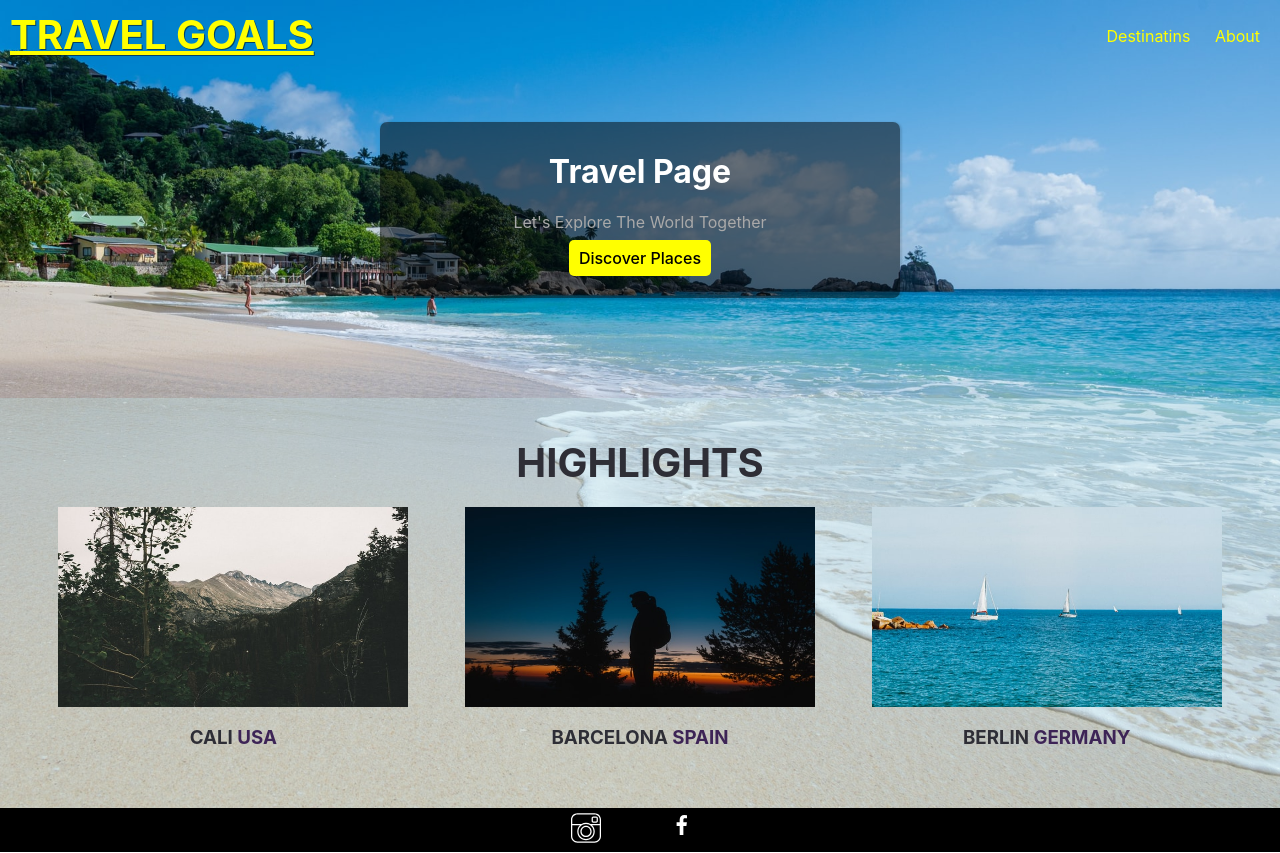
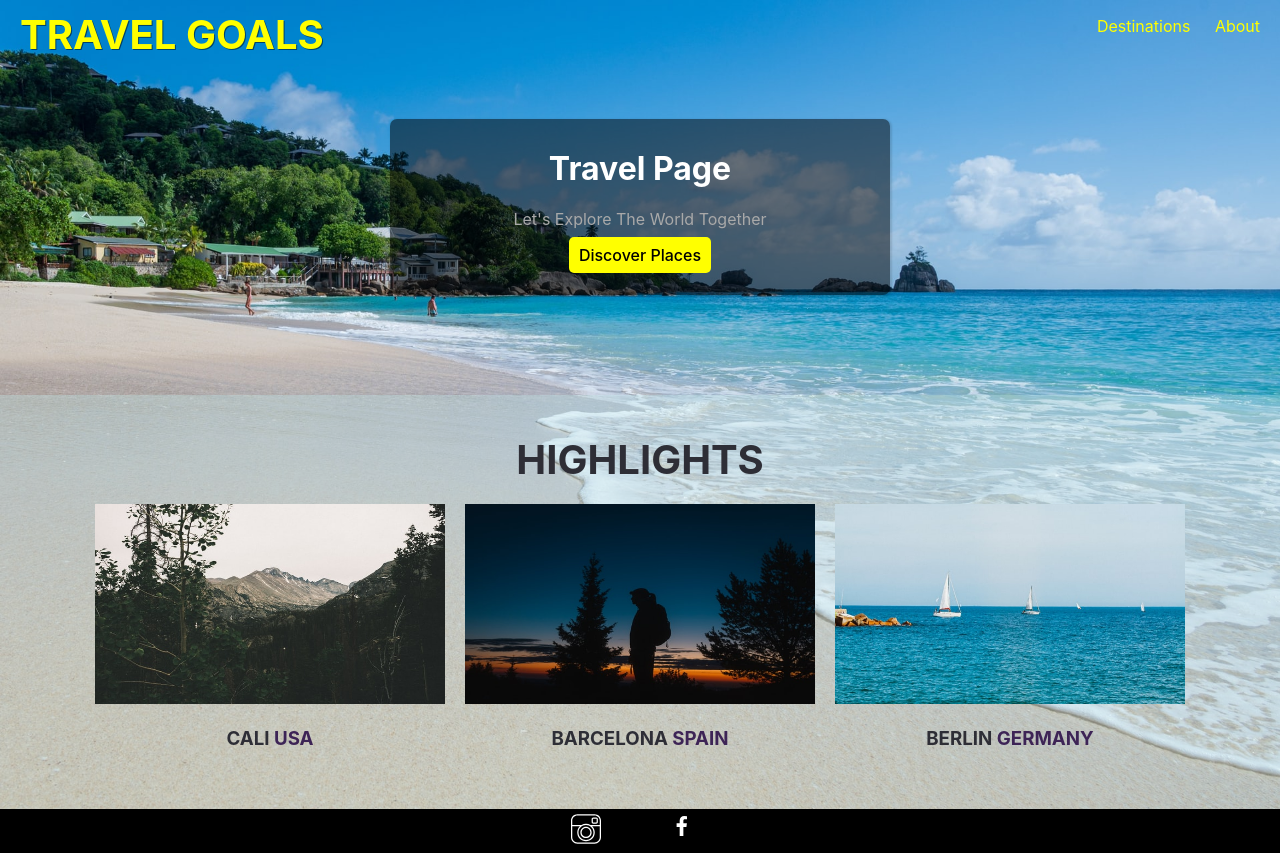
Before and after one commit to Belalsalah74/Travel-Goals, a plain HTML site: page index.html in a window 1280 px wide. Drawn offline with Linux system fonts and the light colour scheme.

Commit message:
refactor

```diff
--- a/index.html
+++ b/index.html
@@ -11,12 +11,12 @@
     <nav class="nav">
       <a class="brand" href="">travel goals</a>
       <ul class="ul">
-        <li class="li"><a href="">destinatins</a></li>
+        <li class="li"><a href="">destinations</a></li>
         <li class="li"><a href="">about</a></li>
       </ul>
     </nav>
     <main>
-      <div class="container">
+      <div class="hero-container">
         <h1>Travel Page</h1>
         <p>let's explore the world together</p>
         <a href="" class="btn">Discover places</a>
@@ -24,16 +24,18 @@
       <section class="highlights">
         <h2>highlights</h2>
         <div class="img-container">
+          <article class="img-detail">
             <img src="1.jpg" alt="" />
             <h3>cali <span class="country">usa</span></h3>
-        </div>
-        <div class="img-container">
+          </article>
+          <article class="img-detail">
             <img src="2.jpg" alt="" />
             <h3>barcelona <span class="country">spain</span></h3>
-        </div>
-        <div class="img-container">
+          </article>
+          <article class="img-detail">
             <img src="3.jpg" alt="" />
             <h3>berlin <span class="country">germany</span></h3>
+          </article>
         </div>
       </section>
     </main>
--- a/style.css
+++ b/style.css
@@ -1,6 +1,9 @@
 html {
+    font-size: 62.5%;
+}
+
+* {
     box-sizing: border-box;
-    font-size: 62.5%;
 }
 
 body {
@@ -18,6 +21,7 @@ body {
     justify-content: space-between;
     color: yellow;
     background-color: transparent;
+    padding: 0 1rem;
 }
 
 a {
@@ -26,10 +30,11 @@ a {
 
 .li a {
     color: #ff0;
+    padding: 2rem 1rem;
 }
 
-a:hover {
-    text-decoration: underline;
+ a:hover {
+    background-color: #2c2c0520;
 }
 
 .brand {
@@ -44,16 +49,14 @@ a:hover {
 
 .ul {
     text-transform: capitalize;
-    padding: 1rem;
 }
 
 .li {
     display: inline;
-    padding: 1rem;
 }
 
 
-.container {
+.hero-container {
     background-color: #00000080;
     text-align: center;
     padding: 3rem 1rem;
@@ -63,13 +66,13 @@ a:hover {
     margin: 5rem auto 10rem;
 }
 
-.container h1 {
+.hero-container h1 {
     color: white;
     margin-top: 0;
 
 }
 
-.container p {
+.hero-container p {
     color: darkgray;
     text-transform: capitalize;
 }
@@ -92,17 +95,16 @@ a:hover {
 }
 
 .highlights {
-    display: grid;
-    grid-template-columns: repeat(3, 1fr);
-    grid-template-rows: auto 1fr;
-    gap: 2rem;
-    justify-content: center;
-    justify-items: center;
-    align-items: center;
     background-color: #c2ebec50;
     padding: 4rem;
 }
 
+.img-container{
+    display: flex;
+    gap: 2rem;
+    justify-content: center;
+    align-items: center;
+}
 .highlights h2 {
     align-self: baseline;
     grid-column: 1/4;
@@ -112,7 +114,7 @@ a:hover {
     flex-grow: 1;
     padding: 0;
     color: rgb(46, 46, 54);
-    margin: 0;
+    margin: 0 0 2rem;
 }
 
 .highlights,
@@ -124,20 +126,12 @@ p {
     color: rgb(61, 36, 86);
 }
 
-.img-container {
-    display: flex;
-    flex-direction: column;
-    justify-content: center;
-    align-items: center;
+.img-detail img {
+    width: 350px;
+    height: 200px;
 }
 
-.img-container img {
-    width: 350px;
-    height: 200px;
-    display: block;
-}
-
-.img-container h3 {
+.img-detail h3 {
     text-transform: uppercase;
 
 }
```
Lines whose indentation alone changed are shown as unchanged.
